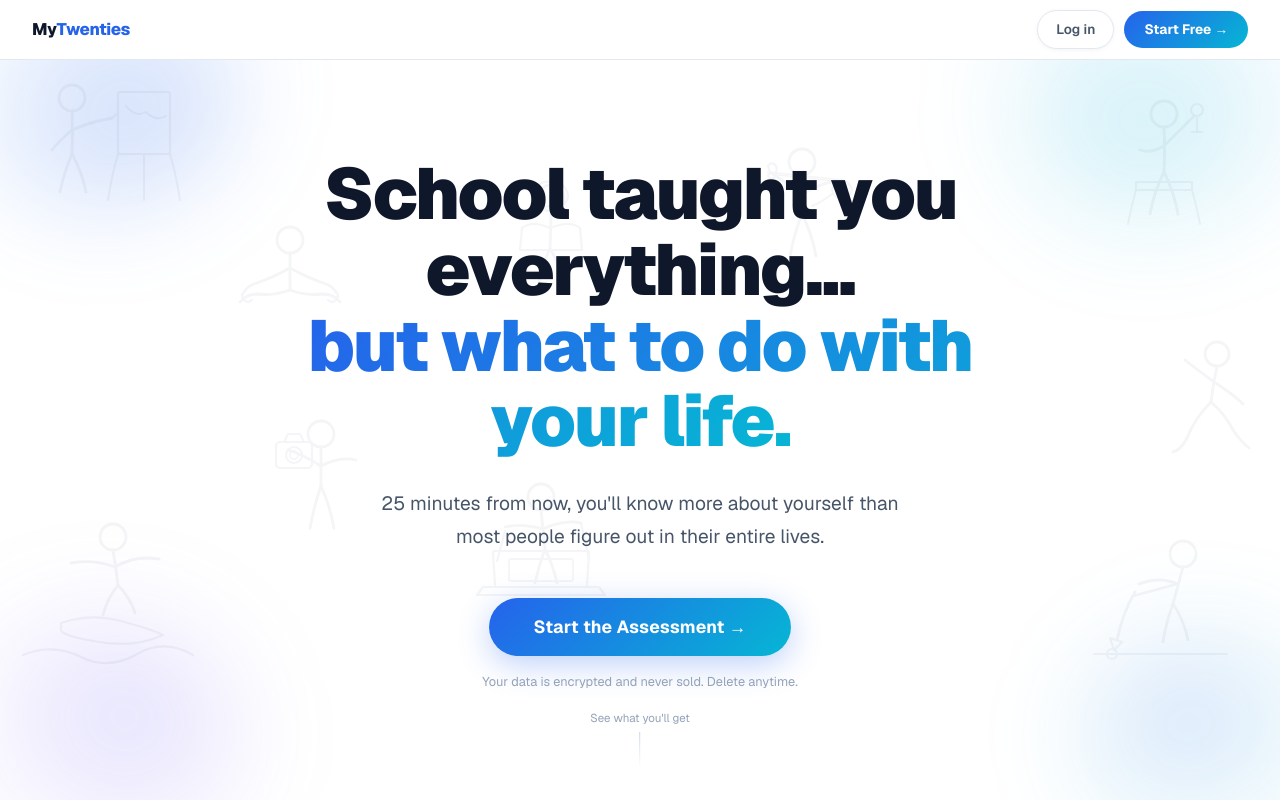
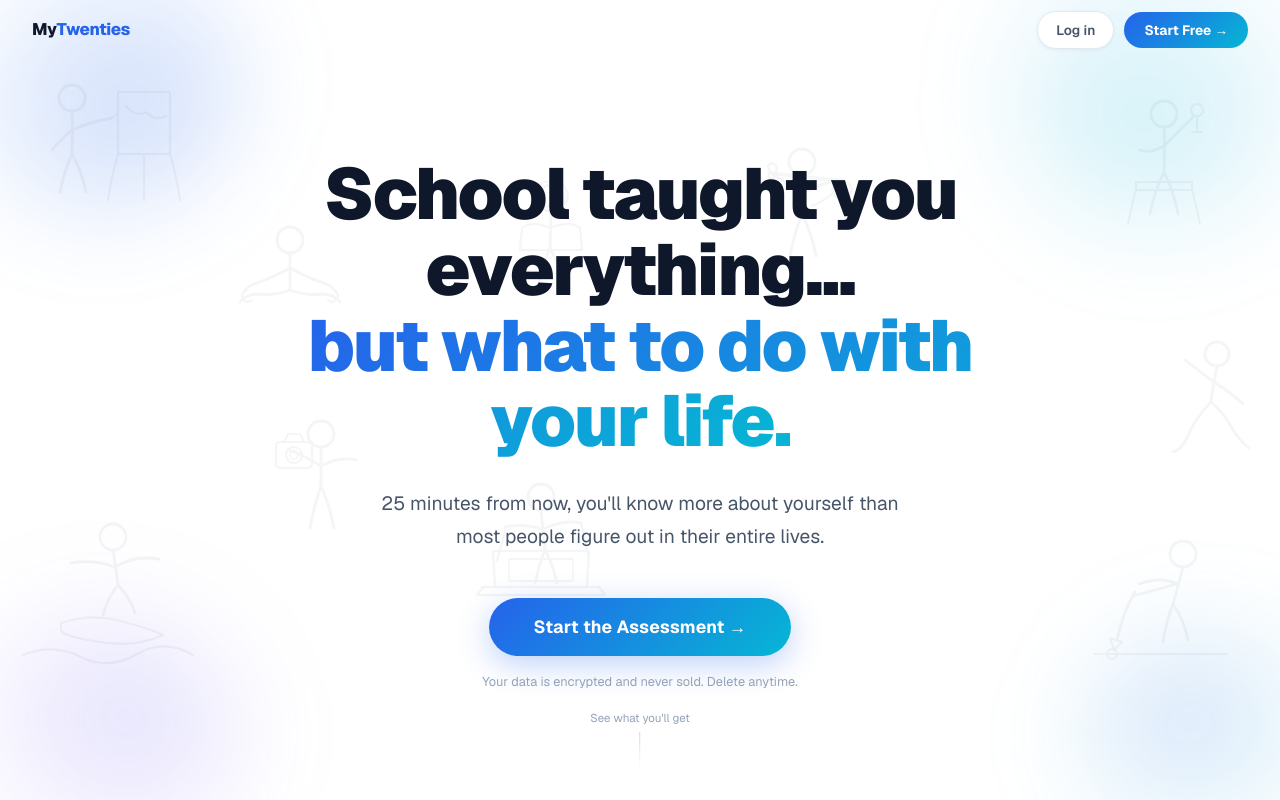
Before and after one commit to samwitnesss/mytwenties, a Next.js app: page / in a window 1280 px wide. Shown: the top 800 px of the page. Built offline with nearby package versions, Linux system fonts and the light colour scheme; a web font is replaced by a local one.

Commit message:
Transparent nav so aurora blobs bleed through — unified hero feel

```diff
--- a/app/page.tsx
+++ b/app/page.tsx
@@ -22,8 +22,8 @@ export default function LandingPage() {
       {/* ─── NAV ─────────────────────────────────────── */}
       <nav style={{
         position: isMobile ? 'relative' : 'fixed', top: 0, left: 0, right: 0, zIndex: 100,
-        background: 'rgba(255,255,255,0.97)', backdropFilter: 'blur(12px)',
-        borderBottom: '1px solid #e2e8f0',
+        background: isMobile ? 'rgba(255,255,255,0.85)' : 'transparent',
+        backdropFilter: isMobile ? 'blur(8px)' : 'none',
         padding: isMobile ? '0 1.5rem' : 'env(safe-area-inset-top) 2rem 0',
         display: 'flex', alignItems: 'center', justifyContent: 'space-between',
         minHeight: '60px'
@@ -59,21 +59,22 @@ export default function LandingPage() {
       <section style={{
         position: 'relative', minHeight: isMobile ? 'calc(100vh - 60px)' : '100vh',
         display: 'flex', alignItems: 'center', justifyContent: 'center',
-        padding: isMobile ? '3rem 1.5rem 4rem' : '8rem 1.5rem 5rem', textAlign: 'center', overflow: 'hidden'
+        padding: isMobile ? '3rem 1.5rem 4rem' : '8rem 1.5rem 5rem', textAlign: 'center',
+        overflowX: 'hidden', overflowY: 'visible'
       }}>
         {/* ─── Aurora blobs — corners only, away from text ─── */}
-        {/* Blue — top-left corner */}
+        {/* Blue — top-left corner, bleeds into nav */}
         <div className="animate-aurora-1" style={{
-          position: 'absolute', top: '-60px', left: '-60px',
-          width: '320px', height: '280px',
+          position: 'absolute', top: isMobile ? '-40px' : '-80px', left: '-60px',
+          width: '320px', height: '300px',
           background: 'radial-gradient(ellipse at 60% 60%, rgba(37,99,235,0.22) 0%, rgba(59,130,246,0.1) 50%, transparent 70%)',
           filter: 'blur(45px)', borderRadius: '50%', pointerEvents: 'none',
           mixBlendMode: 'multiply'
         }} />
-        {/* Teal — top-right corner */}
+        {/* Teal — top-right corner, bleeds into nav */}
         <div className="animate-aurora-2" style={{
-          position: 'absolute', top: '-60px', right: '-60px',
-          width: '300px', height: '260px',
+          position: 'absolute', top: isMobile ? '-40px' : '-80px', right: '-60px',
+          width: '300px', height: '280px',
           background: 'radial-gradient(ellipse at 40% 60%, rgba(6,182,212,0.2) 0%, rgba(14,165,233,0.08) 50%, transparent 70%)',
           filter: 'blur(45px)', borderRadius: '50%', pointerEvents: 'none',
           mixBlendMode: 'multiply'
```
